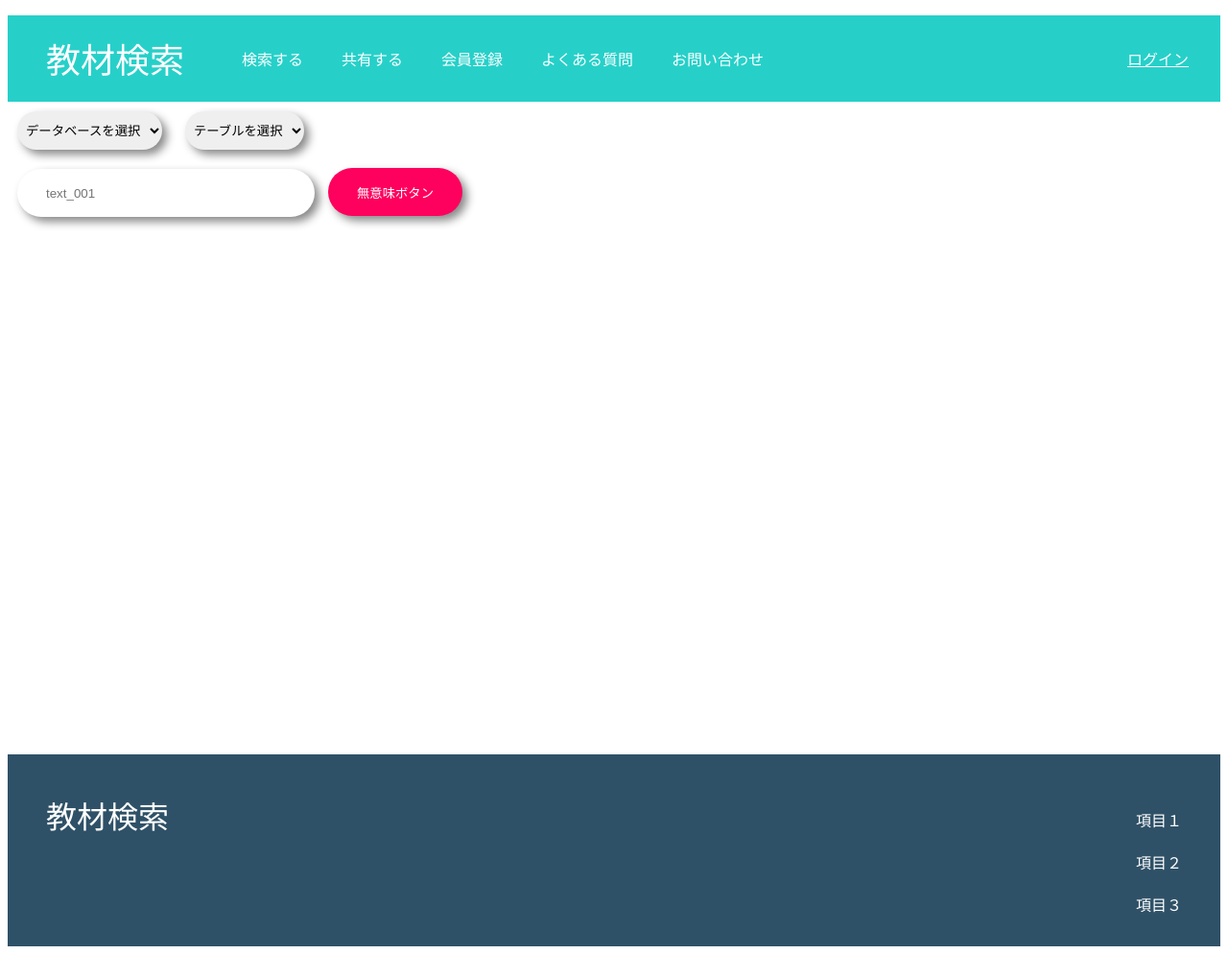
After one commit to Itsuki-0129/-, a Flask app: page /search in a window 1280 px wide. The commit adds this page. Shown: the whole page at 96% size. Run offline with Flask 2, Linux system fonts and the light colour scheme.

Commit message:
基礎は築いたつもり

```diff
--- a/main.py
+++ b/main.py
@@ -3,13 +3,103 @@ import pymysql
 import requests
 app = Flask(__name__)
 
+table_list = []
+column_list = []
+
+def db_access(db_name, sql_query):
+    conn = pymysql.connect(host='localhost',
+                           user='ItsukiNagao',
+                           passwd='nagaoitsuki',
+                           db='%s' % (db_name),
+                           charset='utf8',
+                           cursorclass=pymysql.cursors.DictCursor
+                           )
+    try:
+        with conn.cursor() as cursor:
+            sql = "%s" % (sql_query)
+            cursor.execute(sql)
+            result = cursor.fetchall()
+    finally:
+        conn.close()
+    return result
+
+user_id = "Itsuki-0129"
+
+login_flag = 0
+
+if login_flag == 1:
+    login_info = user_id
+else:
+    login_info = "ログイン"
+
+#ホームページ
 @app.route('/', methods = ["GET", "POST"])
 def index():
-    return render_template("index.html")
+    return render_template("index.html", login_info=login_info)
 
+@app.route('/ajax_db', methods=["GET", "POST"])
+def ajax_001():
+    selected_db = request.json['select_db']
+    table_list.clear()
+    for i in db_access(str(selected_db), str("show tables;")):
+        print(i["Tables_in_" + str(selected_db)])
+        table_list.append(i["Tables_in_" + str(selected_db)])
+
+    json_for_js = []
+    for h in table_list:
+        json_for_js.append({"tables": h})
+
+    return jsonify(json_for_js)
+
+@app.route('/ajax_table', methods=["GET", "POST"])
+def ajax_002():
+    selected_db = request.json['select_db']
+    selected_table = request.json['select_table']
+    column_list.clear()
+    for i in db_access(str(selected_db), str("show columns from " + selected_table + ";")):
+        print(i["Field"])
+        column_list.append(i["Field"])
+    json_for_checkbox = []
+    for h in column_list:
+        json_for_checkbox.append({"columns": h})
+    print("/ajax_tableのjsonifyの値は、"+str(json_for_checkbox))
+    return jsonify(json_for_checkbox)
+
+@app.route('/ajax_column', methods=["GET", "POST"])
+def ajax_003():
+    selected_db = request.json['select_db']
+    selected_table = request.json['select_table']
+    selected_columns = request.json['check_001']
+    test_search_word = request.json['text_001']
+    sql_query = "select "+", ".join(str(e) for e in selected_columns)+" from "+str(selected_table)+" where "+" or ".join(str(e)+" like '%"+test_search_word+"%'" for e in selected_columns)+";"
+    print("●クエリはこちら→"+"("+sql_query+")")
+    db_result = db_access(selected_db, sql_query)
+    print("db_resultをまるごと表示→"+str(db_result))
+    return jsonify(db_result)
+
+#会員登録ページ
+@app.route('/register', methods = ["GET", "POST"])
+def register_form():
+    return render_template("register.html", login_info=login_info)
+
+#ログインページ
 @app.route('/login', methods = ["GET", "POST"])
 def login_form():
-    return render_template("login.html")
+    return render_template("login.html", login_info=login_info)
+
+#検索ページ
+@app.route('/search', methods = ["GET", "POST"])
+def search_form():
+    db_result = db_access("", "show databases;")
+    db_list = []
+    for i in db_result:
+        db_list.append(i["Database"])
+    return render_template("search.html", db_list=db_list, login_info=login_info)
+
+#共有ページ
+@app.route('/upload', methods = ["GET", "POST"])
+def pptx_upload():
+    return render_template("upload.html", login_info=login_info)
 
 if __name__ == '__main__':
     app.run(host='0.0.0.0', port=5000, debug=True)
--- a/static/css/style.css
+++ b/static/css/style.css
@@ -20,7 +20,7 @@ li{
 .header-logo{
     float: left;
     font-size: 36px;
-    padding: 20px 40px;
+    padding: 18px 40px;
 }
 
 .header-list li{
@@ -122,3 +122,86 @@ li{
     color: white;
     background: #fe005d;
 }
+
+.login_info{
+    color: white;
+    float: right;
+    padding: 33px;
+}
+/*↓データベース検索のやつ↓*/
+table.zebra{
+    min-width: 50%;
+    border-collapse: separate;
+    border-spacing: 1px;
+    border-radius: 0.5em;
+    overflow: hidden;
+    box-shadow: 15px 15px  75px -10px #000000;
+}
+
+table.zebra th, table.zebra td{
+    padding: 10px 0;
+    text-align: center;
+}
+
+table.zebra th{
+    background-color: #049dc4;
+}
+
+table.zebra tr{
+    color: black;
+}
+
+table.zebra tr:hover td{
+    background-color: #fe005d;
+}
+
+table.zebra tr:nth-child(odd){
+    background-color: #e2f2ff;
+}
+
+table.zebra tr:nth-child(even){
+    background-color: #fefeff;
+}
+
+.soft_ui{
+    outline: none;
+    color: black;
+    margin: 10px;
+    padding: 5px;
+    height: 40px;
+    border-radius: 20px;
+    border: none;
+    box-shadow: 5px 5px 10px #888;
+}
+
+.text_001{
+    outline: none;
+    color: black;
+    margin: 10px;
+    padding: 5px 30px;
+    height: 40px;
+    width: 250px;
+    border-radius: 25px;
+    border: none;
+    box-shadow: 5px 5px 10px #888;
+}
+
+.submit_button{
+    color: white;
+    background-color: #fe005d;
+    outline: none;
+    border: none;
+    padding: 5px 30px;
+    height: 50px;
+    border-radius: 25px;
+    box-shadow: 5px 5px 10px #888;
+}
+
+.submit_button:hover{
+    transition: all 0.5s ease;
+     background-color: #d8004f;
+}
+
+.submit_button:active{
+    box-shadow: inset 5px 5px 10px #860031;
+}
--- a/static/js/for_html.js
+++ b/static/js/for_html.js
@@ -0,0 +1,199 @@
+var number = 0;
+function text001(){
+  //とりあえず<div id="create_js">の中にHelloのテキストが入った<div>を生成するやつ
+  number++;
+  if(number >= 2){
+    //document.getElementById("num_div").parentNode.removeChild(document.getElementById("num_div"));
+    document.getElementById("create_js").removeChild(document.getElementById("num_div"));
+  }
+
+  var cre = document.createElement("div");
+  cre.id = "num_div";
+  var str = document.createTextNode(number);
+  cre.appendChild(str);
+  document.getElementById("create_js").appendChild(cre);
+  //ここまで
+
+  //これは<div id="create_js">の中にhelloというテキストを挟み込むだけ
+  //document.getElementById("create_js").append(document.createTextNode("hello"));
+  //ここまで
+}
+function ajax_db(){
+      var db_json = JSON.stringify({"select_db":$('#select_db_id').val()});
+      $.ajax({
+        type: 'POST',
+          url: '/ajax_db',
+          data: db_json,
+          contentType: 'application/json',
+          success:
+              function (data){
+                  console.log("ajax_db()のdataまるごと→"+data);
+                  $('#select_table_id').children().remove();
+                  var arr = data;
+                  if(arr.length<1){
+                      let op0 = document.createElement("option");
+                      op0.value = ("#");//←.tablesはjsonのキーでこれによりそのvalueが召喚。
+                      op0.text = ("テーブルなし");
+                      op0.hidden = 1;
+                      document.getElementById("select_table_id").append(op0);
+                  }else{
+                      let op1 = document.createElement("option");
+                      op1.value = arr[0].tables;//←.tablesはjsonのキーでこれによりそのvalueが召喚。
+                      op1.text = ("テーブルを選択");
+                      op1.hidden = 1;
+                      document.getElementById("select_table_id").append(op1);
+                  }
+                  for(var i=0;i<arr.length;i++){
+                      let op = document.createElement("option");
+                      op.value = arr[i].tables;//←.tablesはjsonのキーでこれによりそのvalueが召喚。
+                      op.text = arr[i].tables;
+                      document.getElementById("select_table_id").append(op);
+                  }
+              }
+      })
+  }
+function ajax_table(){
+  var table_json = JSON.stringify({"select_db":$('#select_db_id').val(),"select_table":$('#select_table_id').val()});
+  $.ajax({
+        type: 'POST',
+          url: '/ajax_table',
+          data: table_json,
+          contentType: 'application/json',
+          success:
+          function (data){
+                console.log(data);
+                  $('#check_column_id').children().remove();
+                  $('#all_check_column').children().remove();
+                  var arr1 = data;
+
+                  var AllCheckLabel = document.createElement("label");
+                  /*全選択option*/
+                  AllCheckLabel.className = 'label_ui';
+                  AllCheckLabel.setAttribute("for", "check_id_0");
+                  document.getElementById("all_check_column").appendChild(AllCheckLabel);
+                  let inp000 = document.createElement("input");
+                  inp000.type = 'checkbox';
+                  inp000.name = 'allchecked_box';
+                  inp000.id = 'check_id_0';
+                  inp000.className = 'all_check';
+                  inp000.value = "*";
+                  inp000.setAttribute('onclick', 'AllChecked()');//←イベントハンドラ追加できたよ！[2020/09/17]
+                  AllCheckLabel.appendChild(inp000);
+                  AllCheckLabel.innerHTML = AllCheckLabel.innerHTML + "全選択" + "<br>";
+
+                  for(var i=0;i<arr1.length;i++){
+                      var labelNode = document.createElement("label");
+                      labelNode.className  = 'label_ui';
+                      labelNode.setAttribute("for", "check_id_" + (i + 1));
+                      document.getElementById("check_column_id").appendChild(labelNode);
+
+                      let inp001 = document.createElement("input");
+                      inp001.type = 'checkbox';
+                      inp001.name = 'check_001';
+                      inp001.id = 'check_id_' + (i + 1);
+                      inp001.className = 'checks';
+                      inp001.value = arr1[i].columns;
+                      labelNode.appendChild(inp001);
+                      labelNode.innerHTML = labelNode.innerHTML + arr1[i].columns;
+                  }
+                  /*labelNode.innerHTML = labelNode.innerHTML + "<br>";*///[2020/09/17]
+                  labelNode.innerHTML = labelNode.innerHTML;
+              }
+      })
+  }
+function AllChecked(){
+  var all = document.getElementById('form_001').allchecked_box.checked;
+  for (var i=0; i<document.getElementById('form_001').check_001.length; i++){
+      document.getElementById('form_001').check_001[i].checked = all;
+  }
+}
+/*function CheckedCounter(){
+  const el = document.getElementsByClassName("checks");
+    var count = 0;
+    for(var i=0; i<el.length; i++){
+      if(el[i].checked　== true){
+        count++;
+      }
+    }
+    if(document.getElementById("checked_count").hasChildNodes()){
+      document.getElementById("checked_count").removeChild(document.getElementById("count_div"));
+    }else{
+      console.log("not_checked")
+    }
+    var cre = document.createElement("div");
+    cre.id = "count_div";
+    var str = document.createTextNode(count);
+    cre.appendChild(str);
+    document.getElementById("checked_count").appendChild(cre);
+}*/
+function table_gen(){
+  const el_table = document.getElementsByClassName("checks");
+  var count_table = 0;
+  var checked_values = [];
+  for(var i=0; i<el_table.length; i++){
+    if(el_table[i].checked == true){
+      console.log(el_table[i].value);//チェックされたcheckboxのvalueを表示(2020-11-18)
+      checked_values.push(el_table[i].value);
+      count_table++;
+    }
+  }
+  if(count_table == 0){
+    console.log("ここでは空の<table>を生成")
+  }else{
+    console.log("ここでAjaxでデータベースにデータ要求、受け取ったjsonから<table>を生成");
+    //ここにcheckが入ってる値の配列を用意しておくfor文を記述
+    console.log("これがchecksリスト"+checked_values);
+    var all_json = JSON.stringify
+    ({"select_db":$('#select_db_id').val(),
+    "select_table":$('#select_table_id').val(),
+    "check_001":checked_values,
+    "text_001":$('#text_001_id').val()});
+    $.ajax({
+      type: 'POST',
+      url: '/ajax_column',
+      data: all_json,
+      contentType: 'application/json',
+      success:
+        function (data){
+          $("#create_table").children().remove();
+          console.log("dataをまるごと表示→"+data);
+          var place_div = document.getElementById("create_table");//table生成予定の親要素取得
+          var create_table = document.createElement("table");//<table>を生成する
+          var create_tablehead = document.createElement("thead");//<thead>を生成する
+          var create_tablebody = document.createElement("tbody");//<tbody>を生成する
+          create_table.className = "zebra";
+          console.log("Object.keys(data).lengthは→"+Object.keys(data).length);//データの行数をログ表示
+          var row_num = Object.keys(data).length;
+          //↓ここから<thead>見出しを生成
+          var row = document.createElement("tr");
+          for(var j=0; j<count_table; j++){
+            var cell = document.createElement("th");
+            var key_text = checked_values[j];
+            var cellText = document.createTextNode(key_text);
+            cell.appendChild(cellText);
+            row.appendChild(cell);
+            create_tablehead.appendChild(row);
+          }
+          //↑ここまで
+          create_table.appendChild(create_tablehead);
+          place_div.appendChild(create_table);
+          for(var i=0; i<row_num; i++){
+            var row = document.createElement("tr");
+            for(var j=0; j<count_table; j++){
+              var cell = document.createElement("td");
+              //↓これは[行番号-列番号で表示]
+              //var key_text = "["+i+"-"+j+"]"+data[i][checked_values[j]];
+              //↓これはdataのi行目のjsonからvalueを取り出すため、.テーブル名で参照
+              var key_text = data[i][checked_values[j]];//少しだけ理解した
+              var cellText = document.createTextNode(key_text);
+              cell.appendChild(cellText);
+              row.appendChild(cell);
+            }
+            create_tablebody.appendChild(row);
+          }
+          create_table.appendChild(create_tablebody);
+          place_div.appendChild(create_table);
+        }
+    })
+  }
+}
--- a/templates/menu.html
+++ b/templates/menu.html
@@ -12,11 +12,13 @@
             <div class="header-logo"><a class="nolink" href="/">教材検索</a></div>
             <div class="header-list">
                 <ul>
-                    <li><a class="nolink" href="/login">ログイン</a></li>
-                    <li>項目２</li>
-                    <li>項目３</li>
-                    <li><a class="nolink" href="/hello">項目４</a></li>
+                    <li><a class="nolink" href="/search">検索する</a></li>
+                    <li><a class="nolink" href="/upload">共有する</a></li>
+                    <li><a class="nolink" href="/register">会員登録</a></li>
+                    <li><a class="nolink" href="/">よくある質問</a></li>
+                    <li><a class="nolink" href="/">お問い合わせ</a></li>
                 </ul>
+                <a href="/login" class="login_info">{{login_info}}</a>
             </div>
         </div>
 
--- /dev/null
+++ b/templates/search.html
@@ -0,0 +1,32 @@
+{% extends "menu.html" %}
+{% block content %}
+<div class="main">
+    <form class="form_001" method="POST" id="form_001">
+        <select class="soft_ui" name="select_db" id="select_db_id" onchange="ajax_db()">
+          <option value="" hidden>データベースを選択</option>
+          {% for i in db_list %}
+          <option value="{{i}}">{{i}}</option>
+          {% endfor %}
+        </select>
+
+        <select class="soft_ui" name="select_table" id="select_table_id" onchange="ajax_table()">
+          <option value=""hidden>テーブルを選択</option>
+        </select>
+        <div id="all_check_column" onchange="table_gen()"></div>
+        <div id="check_column_id" onchange="table_gen()">
+        </div>
+        <input type="text" class="text_001" id="text_001_id" name="text_001" placeholder="text_001" oninput="table_gen()" autocomplete="off">
+        <input type="button" class="submit_button" name="submit_button" value="無意味ボタン" onclick="table_gen()">
+      </form>
+      <br><br>
+      <!--<h2>テーブル</h2>
+      <div id="for_table"></div>
+      <h2>テキストボックス入力数</h2>
+      <div id="create_js"></div>
+      <h2>チェック数</h2>
+      <div id="checked_count"></div>-->
+      <div id="create_table"></div>
+    </div>
+</div>
+
+{% endblock %}
```
Also changed, not shown: templates/index.html (+5 -5 lines), templates/register.html (+10 -1 lines), templates/upload.html (added, +9 -0 lines).
